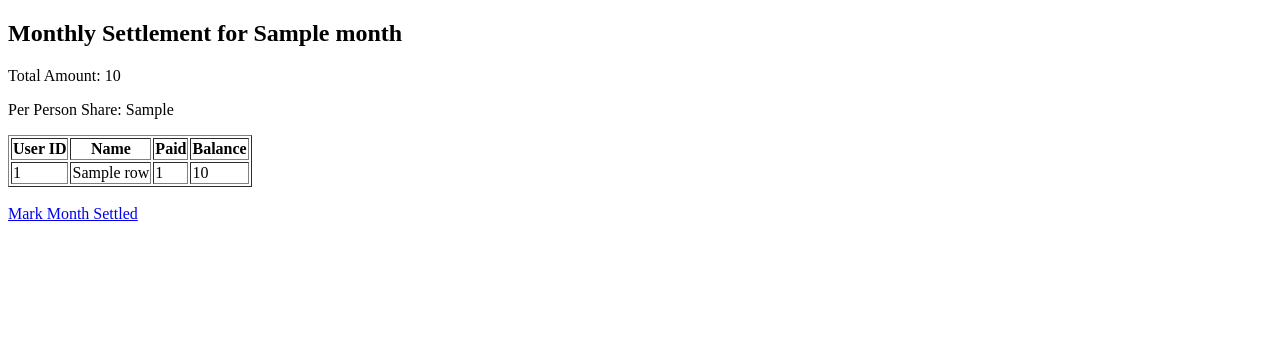
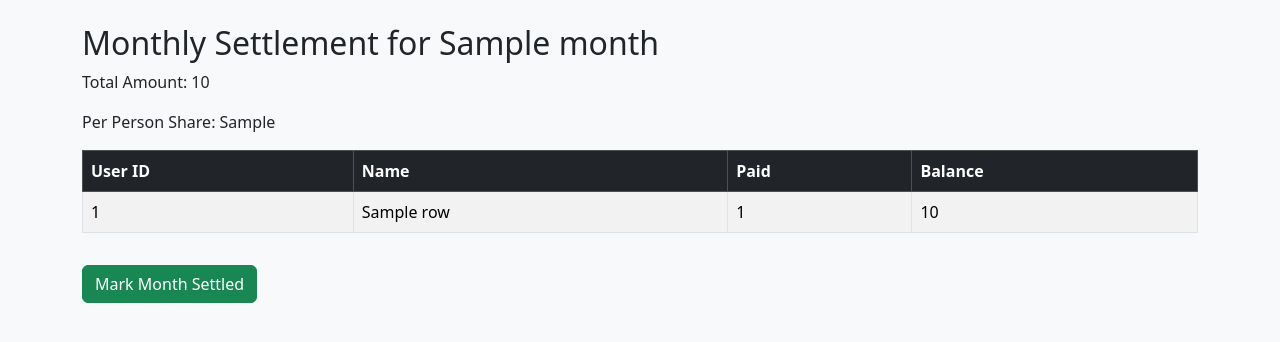
Before and after one commit to Naveentm16/ration-system, a Flask app: template templates/monthly_settlement.html in a window 1280 px wide. Shown: the top 342 px of the page. Run offline with Flask 3, Linux system fonts and the light colour scheme; the template is opened without the code that fills it: most values are stand-ins (such as "Sample title", 1, 10 or a date in 2020).

Commit message:
Update monthly_settlement.html

```diff
--- a/templates/monthly_settlement.html
+++ b/templates/monthly_settlement.html
@@ -2,19 +2,25 @@
 <html>
 <head>
     <title>Monthly Settlement - {{ month }}</title>
+    <link href="https://cdn.jsdelivr.net/npm/bootstrap@5.3.2/dist/css/bootstrap.min.css" rel="stylesheet">
+    <script src="https://cdn.jsdelivr.net/npm/bootstrap@5.3.2/dist/js/bootstrap.bundle.min.js"></script>
 </head>
-<body>
+<body class="bg-light">
+<div class="container mt-4">
     <h2>Monthly Settlement for {{ month }}</h2>
     <p>Total Amount: {{ total }}</p>
     <p>Per Person Share: {{ per_person }}</p>
 
-    <table border="1">
+    <table class="table table-striped table-bordered mt-2">
+        <thead class="table-dark">
             <tr>
                 <th>User ID</th>
                 <th>Name</th>
                 <th>Paid</th>
                 <th>Balance</th>
             </tr>
+        </thead>
+        <tbody>
             {% for row in df %}
             <tr>
                 <td>{{ row.id }}</td>
@@ -23,9 +29,10 @@
                 <td>{{ row.balance }}</td>
             </tr>
             {% endfor %}
+        </tbody>
     </table>
 
-    <br>
-    <a href="/settle_month/{{ month }}">Mark Month Settled</a>
+    <a href="/settle_month/{{ month }}" class="btn btn-success mt-3">Mark Month Settled</a>
+</div>
 </body>
 </html>
```
Lines whose indentation alone changed are shown as unchanged.
